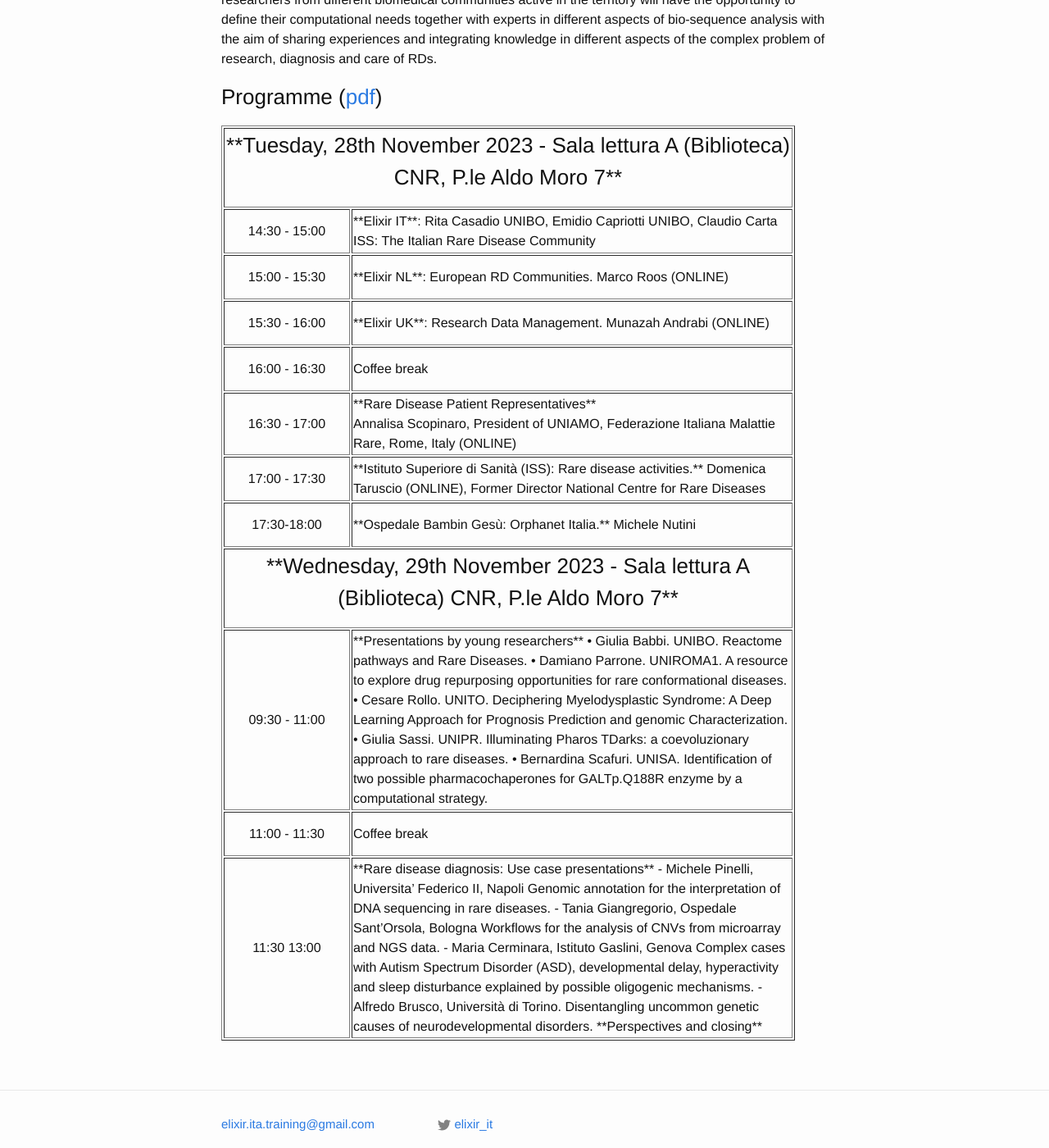
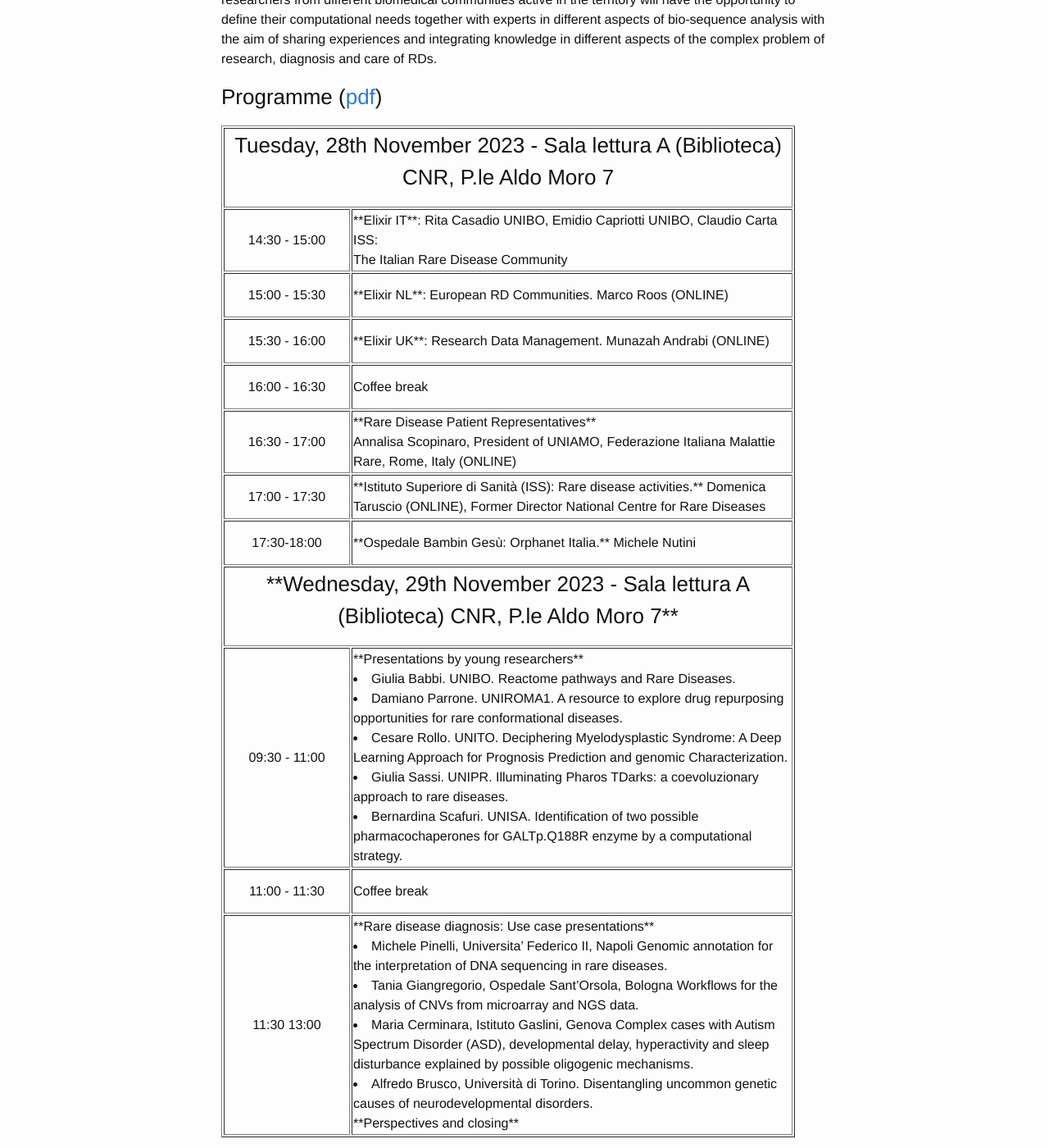
Before and after one commit to ELIXIR-IIB-training/website, a Jekyll site: the page built from _posts/2023-11-28-Workshop_RD.md, in a window 1280 px wide and 1400 px high, scrolled down 1517 px. Shown: the whole window at 82% size. Built offline with Jekyll 4.4.1, drawn with Linux system fonts in a browser that asks for light colours.

Commit message:
Update 2023-11-28-Workshop_RD.md

```diff
--- a/_posts/2023-11-28-Workshop_RD.md
+++ b/_posts/2023-11-28-Workshop_RD.md
@@ -50,21 +50,21 @@ The ELIXIR Italy community interested in Rare Diseases (RDs) has the main goal o
 ### Programme ([pdf](https://github.com/ELIXIR-IIB-training/website/blob/gh-pages/miscellaneous/programma_finale_workshop_RD-AHM_ELIXIR-IT.pdf))
 <table border="1" width="700">
   <tr>
-    <td colspan="4" align="center"><h3>**Tuesday, 28th November 2023 - Sala lettura A (Biblioteca) CNR, P.le Aldo Moro 7**</h3></td>
+    <td colspan="4" align="center"><h3>Tuesday, 28th November 2023 - Sala lettura A (Biblioteca) CNR, P.le Aldo Moro 7</h3></td>
   </tr>
   <tr>
     <td height="50" width="100" align=center>14:30 - 15:00</td>
-    <td height="50" >**Elixir IT**: Rita Casadio UNIBO, Emidio Capriotti UNIBO, Claudio Carta ISS:
+    <td height="50" >**Elixir IT**: Rita Casadio UNIBO, Emidio Capriotti UNIBO, Claudio Carta ISS:<br>
 The Italian Rare Disease Community</td>
 
   </tr>
   <tr>
     <td height="50" width="150" align=center>15:00 - 15:30</td>
-    <td height="50" >**Elixir NL**: European RD Communities. Marco Roos  (ONLINE)</td>
+    <td height="50" >**Elixir NL**: European RD Communities. Marco Roos (ONLINE)</td>
    </tr>
      <tr>
     <td height="50" width="150" align=center>15:30 - 16:00</td>
-    <td height="50" >**Elixir UK**: Research Data Management.  Munazah Andrabi (ONLINE)</td>
+    <td height="50" >**Elixir UK**: Research Data Management. Munazah Andrabi (ONLINE)</td>
    </tr>
   <tr>
    <td height="50" width="150" align=center>16:00 - 16:30</td>
@@ -90,11 +90,11 @@ Annalisa Scopinaro, President of UNIAMO, Federazione Italiana Malattie Rare, Rom
   <tr>
    <td height="50" width="150" align=center>09:30 - 11:00</td>
    <td height="50">**Presentations by young researchers**
-•	Giulia Babbi. UNIBO. Reactome pathways and Rare Diseases.
-•	Damiano Parrone. UNIROMA1. A resource to explore drug repurposing opportunities for rare conformational diseases.
-•	Cesare Rollo. UNITO. Deciphering Myelodysplastic Syndrome: A Deep Learning Approach for Prognosis Prediction and genomic Characterization.
-•	Giulia Sassi. UNIPR. Illuminating Pharos TDarks: a coevoluzionary approach to rare diseases.
-•	Bernardina Scafuri. UNISA. Identification of two possible pharmacochaperones for GALTp.Q188R enzyme by a computational strategy.
+<li>Giulia Babbi. UNIBO. Reactome pathways and Rare Diseases.</li>
+<li>Damiano Parrone. UNIROMA1. A resource to explore drug repurposing opportunities for rare conformational diseases.</li>
+<li>Cesare Rollo. UNITO. Deciphering Myelodysplastic Syndrome: A Deep Learning Approach for Prognosis Prediction and genomic Characterization.</li>
+<li>Giulia Sassi. UNIPR. Illuminating Pharos TDarks: a coevoluzionary approach to rare diseases.</li>
+<li>Bernardina Scafuri. UNISA. Identification of two possible pharmacochaperones for GALTp.Q188R enzyme by a computational strategy.</li>
 
 
 </td>
@@ -108,14 +108,14 @@ Annalisa Scopinaro, President of UNIAMO, Federazione Italiana Malattie Rare, Rom
     <td height="50" width="150" align=center>11:30 13:00</td>
     <td height="50" >**Rare disease diagnosis: Use case presentations**
 
--	Michele Pinelli, Universita’ Federico II, Napoli
-Genomic annotation for the interpretation of DNA sequencing in rare diseases.
--	Tania Giangregorio, Ospedale Sant’Orsola, Bologna
-Workflows for the analysis of CNVs from microarray and NGS data.
--	Maria Cerminara, Istituto Gaslini, Genova
-Complex cases with Autism Spectrum Disorder (ASD), developmental delay, hyperactivity and sleep disturbance explained by possible oligogenic mechanisms.
--	Alfredo Brusco, Università di Torino.
-Disentangling uncommon genetic causes of neurodevelopmental disorders.
+<li>Michele Pinelli, Universita’ Federico II, Napoli
+Genomic annotation for the interpretation of DNA sequencing in rare diseases.</li>
+<li>Tania Giangregorio, Ospedale Sant’Orsola, Bologna
+Workflows for the analysis of CNVs from microarray and NGS data.</li>
+<li>Maria Cerminara, Istituto Gaslini, Genova
+Complex cases with Autism Spectrum Disorder (ASD), developmental delay, hyperactivity and sleep disturbance explained by possible oligogenic mechanisms.</li>
+<li>Alfredo Brusco, Università di Torino.
+Disentangling uncommon genetic causes of neurodevelopmental disorders.</li>
 
 **Perspectives and closing**
 
```
